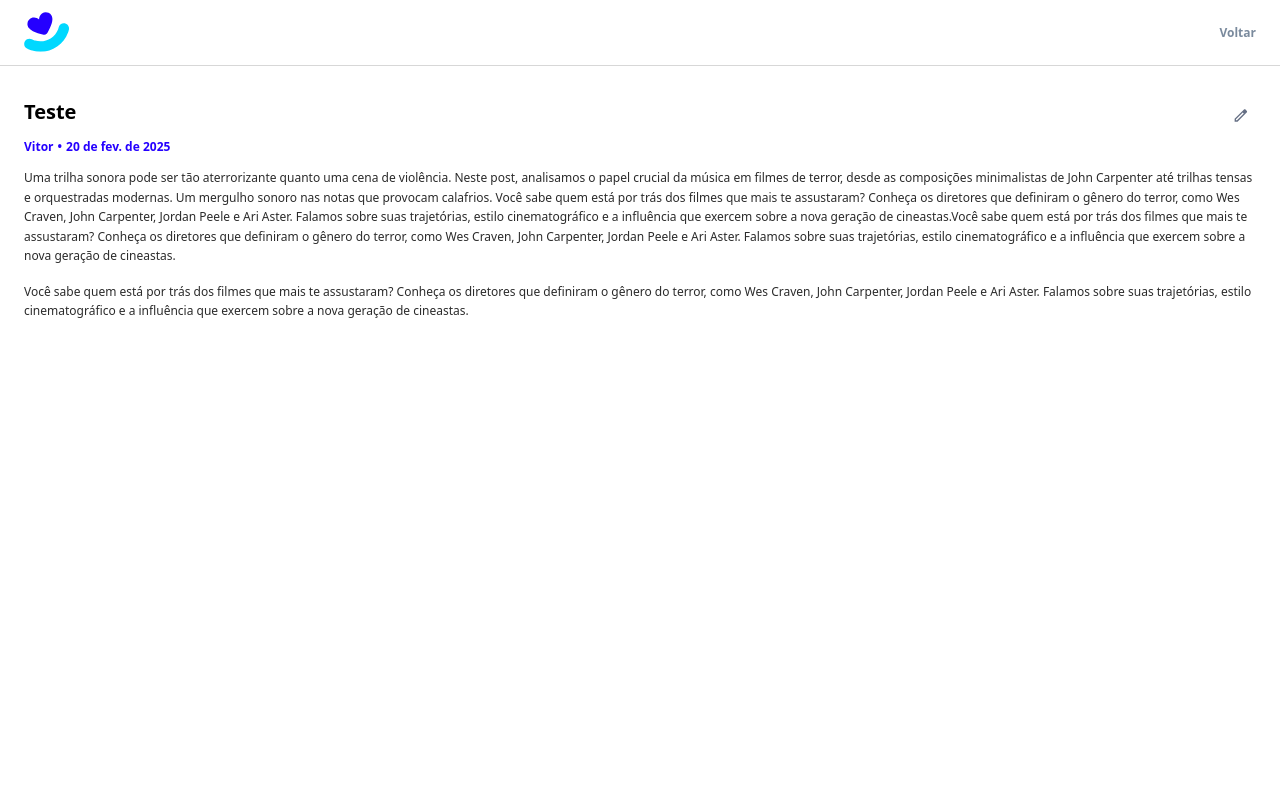
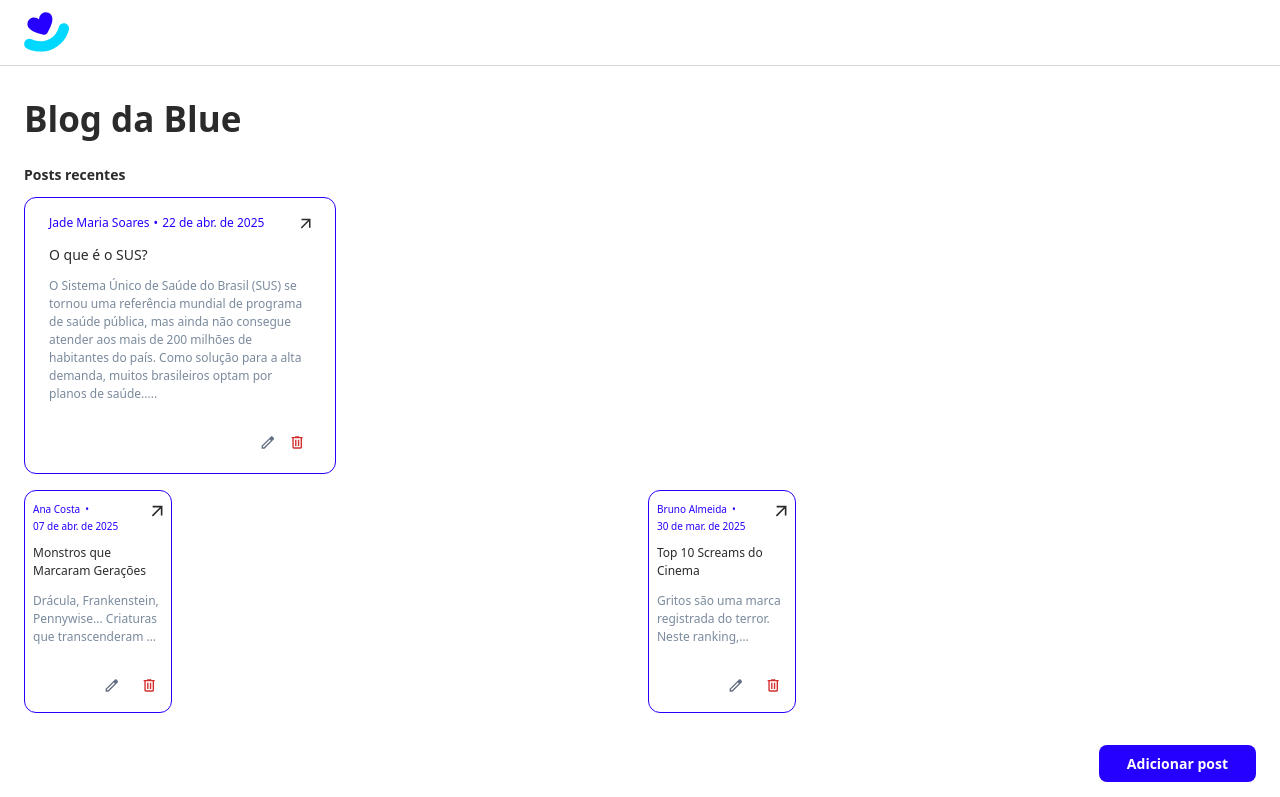
Before and after one commit to vitto2/blog-da-blue, a React (Vite) app: page / in a window 1280 px wide. Shown: the top 797 px of the page. Built offline with nearby package versions, Linux system fonts and the light colour scheme.

Commit message:
fix: removendo comentários

```diff
--- a/src/App.jsx
+++ b/src/App.jsx
@@ -7,14 +7,7 @@ import ViewPost from "./components/ViewPost.jsx";
 export default function App() {
 	return (
 		<>
-			<ViewPost
-				titulo="Teste"
-				autor="Vitor"
-				dataPublicacao="20/02/2025"
-				conteudo="Uma trilha sonora pode ser tão aterrorizante quanto uma cena de violência. Neste post, analisamos o papel crucial da música em filmes de terror, desde as composições minimalistas de John Carpenter até trilhas tensas e orquestradas modernas. Um mergulho sonoro nas notas que provocam calafrios. Você sabe quem está por trás dos filmes que mais te assustaram? Conheça os diretores que definiram o gênero do terror, como Wes Craven, John Carpenter, Jordan Peele e Ari Aster. Falamos sobre suas trajetórias, estilo cinematográfico e a influência que exercem sobre a nova geração de cineastas.Você sabe quem está por trás dos filmes que mais te assustaram? Conheça os diretores que definiram o gênero do terror, como Wes Craven, John Carpenter, Jordan Peele e Ari Aster. Falamos sobre suas trajetórias, estilo cinematográfico e a influência que exercem sobre a nova geração de cineastas.
-				Você sabe quem está por trás dos filmes que mais te assustaram? Conheça os diretores que definiram o gênero do terror, como Wes Craven, John Carpenter, Jordan Peele e Ari Aster. Falamos sobre suas trajetórias, estilo cinematográfico e a influência que exercem sobre a nova geração de cineastas."
-			/>
-			{/* <Header />
+			<Header />
 			<div className="px-[24px]">
 				<div className="w-full">
 					<h1 className="font-figtree text-[2.1875rem] font-bold pt-[2rem] pb-[1.5rem]  text-[#2B2B2B] leading-[120%] ">
@@ -26,7 +19,7 @@ export default function App() {
 					</h2>
 					<AllPosts />
 				</div>
-			</div> */}
+			</div>
 		</>
 	);
 }
```
